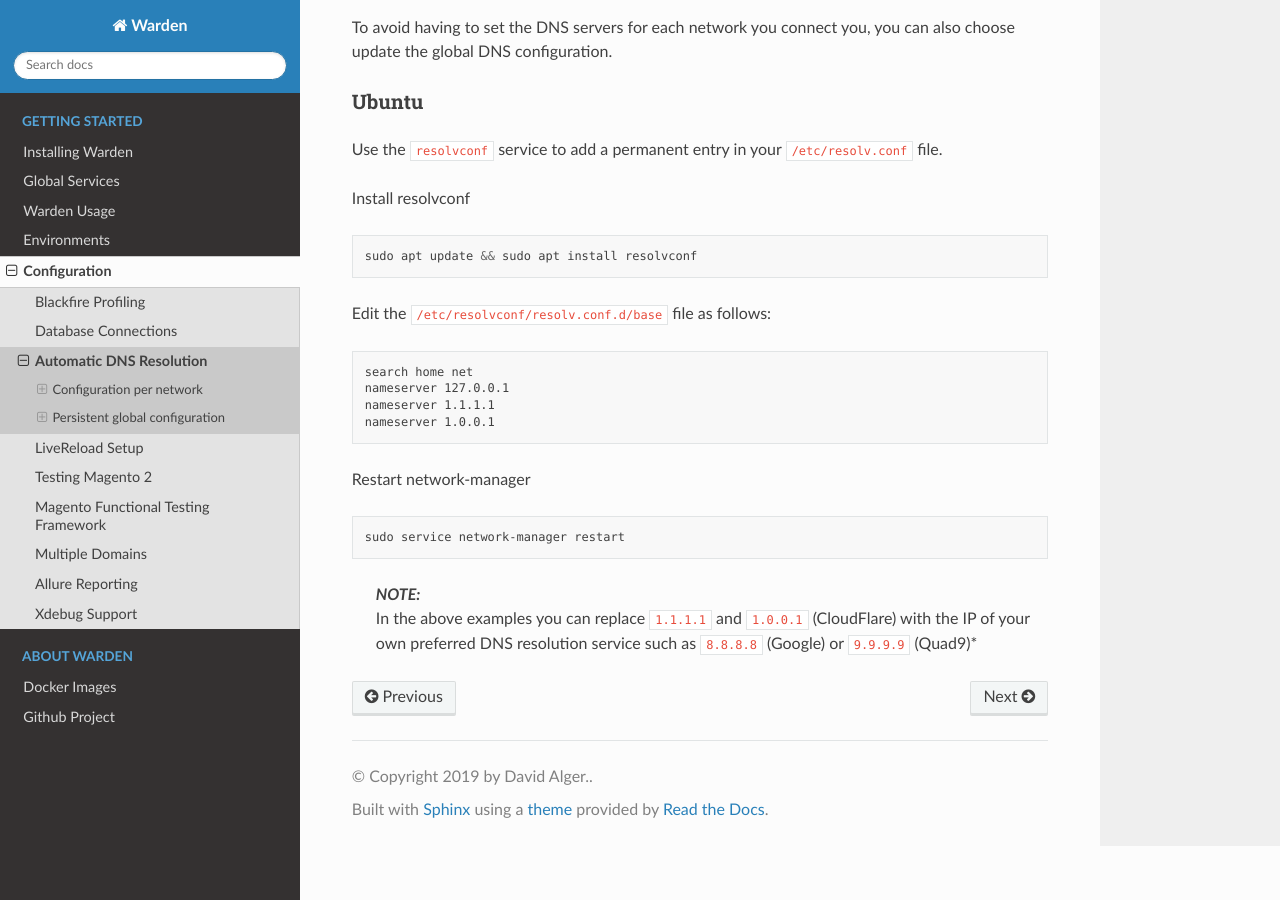
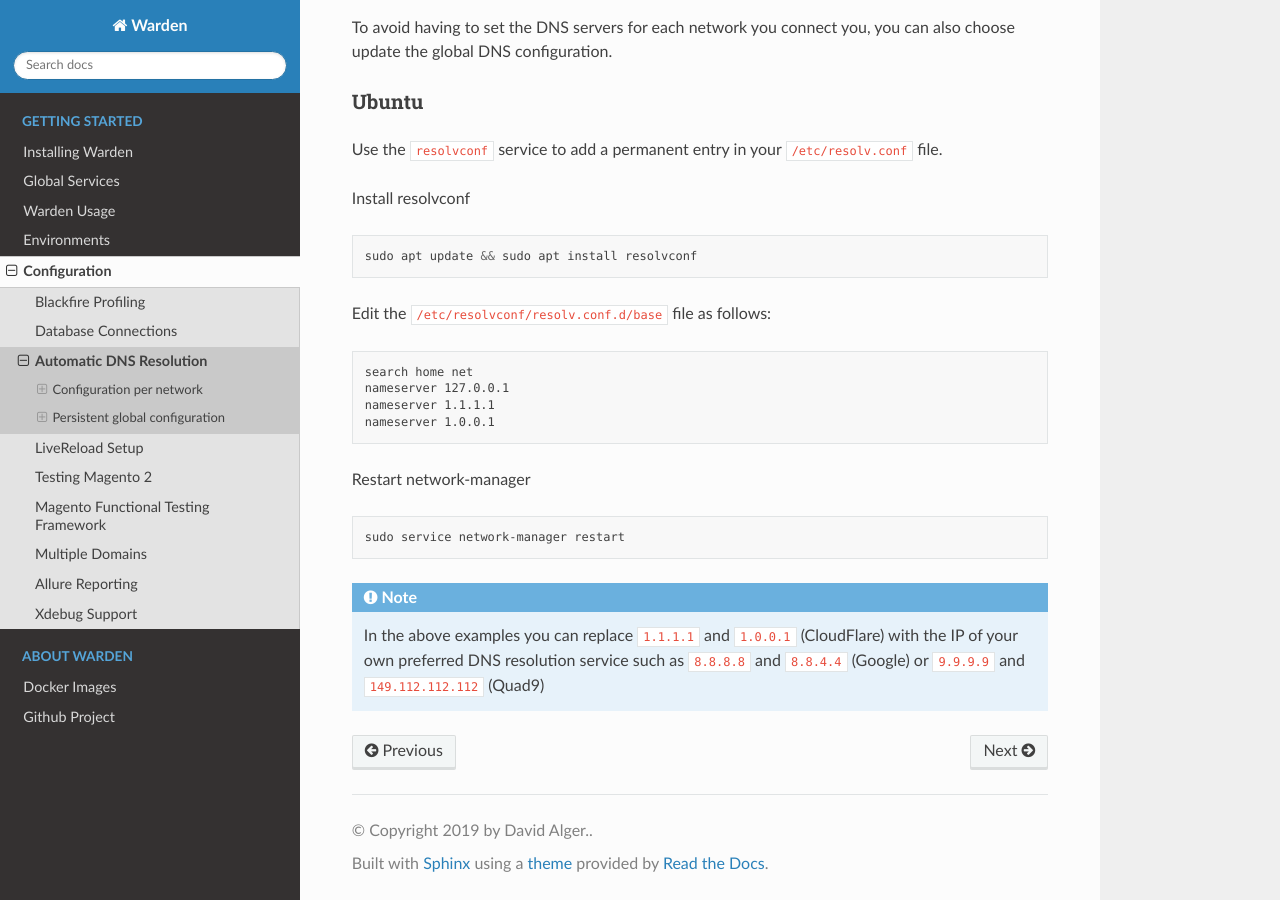
Before and after one commit to wardenenv/warden, a Sphinx documentation site: the page built from docs/configuration/dns-resolver.md, in a window 1280 px wide and 900 px high, scrolled down 1030 px. Built offline with Sphinx 7.4.7 and the Read the Docs theme 2.0.0, drawn with Linux system fonts in a browser that asks for light colours.

Commit message:
Updated note formatting

````diff
--- a/docs/configuration/dns-resolver.md
+++ b/docs/configuration/dns-resolver.md
@@ -58,5 +58,6 @@ Restart network-manager
 sudo service network-manager restart
 ```
 
-> **_NOTE:_**
-> In the above examples you can replace `1.1.1.1` and `1.0.0.1` (CloudFlare) with the IP of your own preferred DNS resolution service such as `8.8.8.8` (Google) or `9.9.9.9` (Quad9)*
+``` note::
+    In the above examples you can replace ``1.1.1.1`` and ``1.0.0.1`` (CloudFlare) with the IP of your own preferred DNS resolution service such as ``8.8.8.8`` and ``8.8.4.4`` (Google) or ``9.9.9.9`` and ``149.112.112.112`` (Quad9)
+```
````
Also changed, not shown: docs/installing.md (+2 -2 lines).
